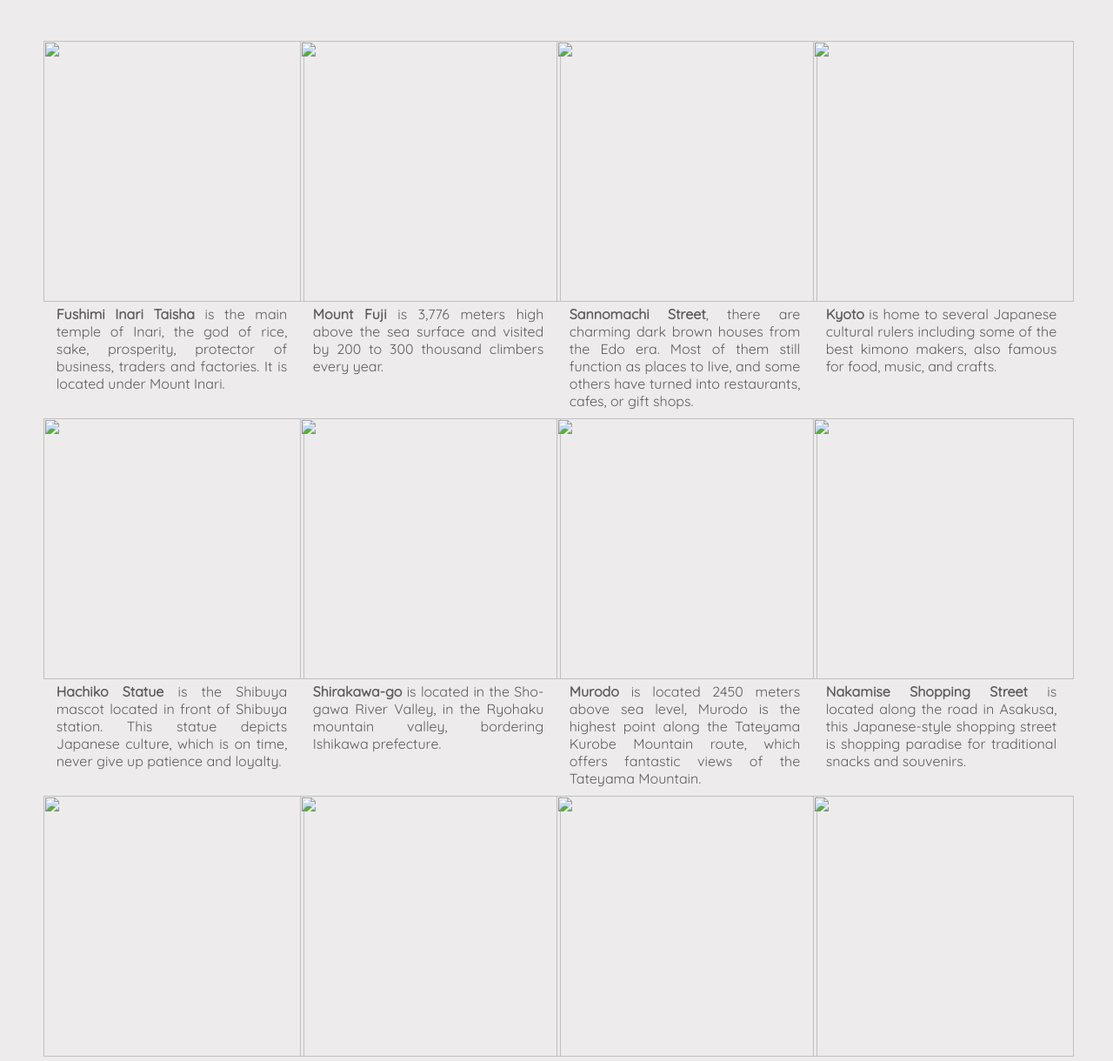
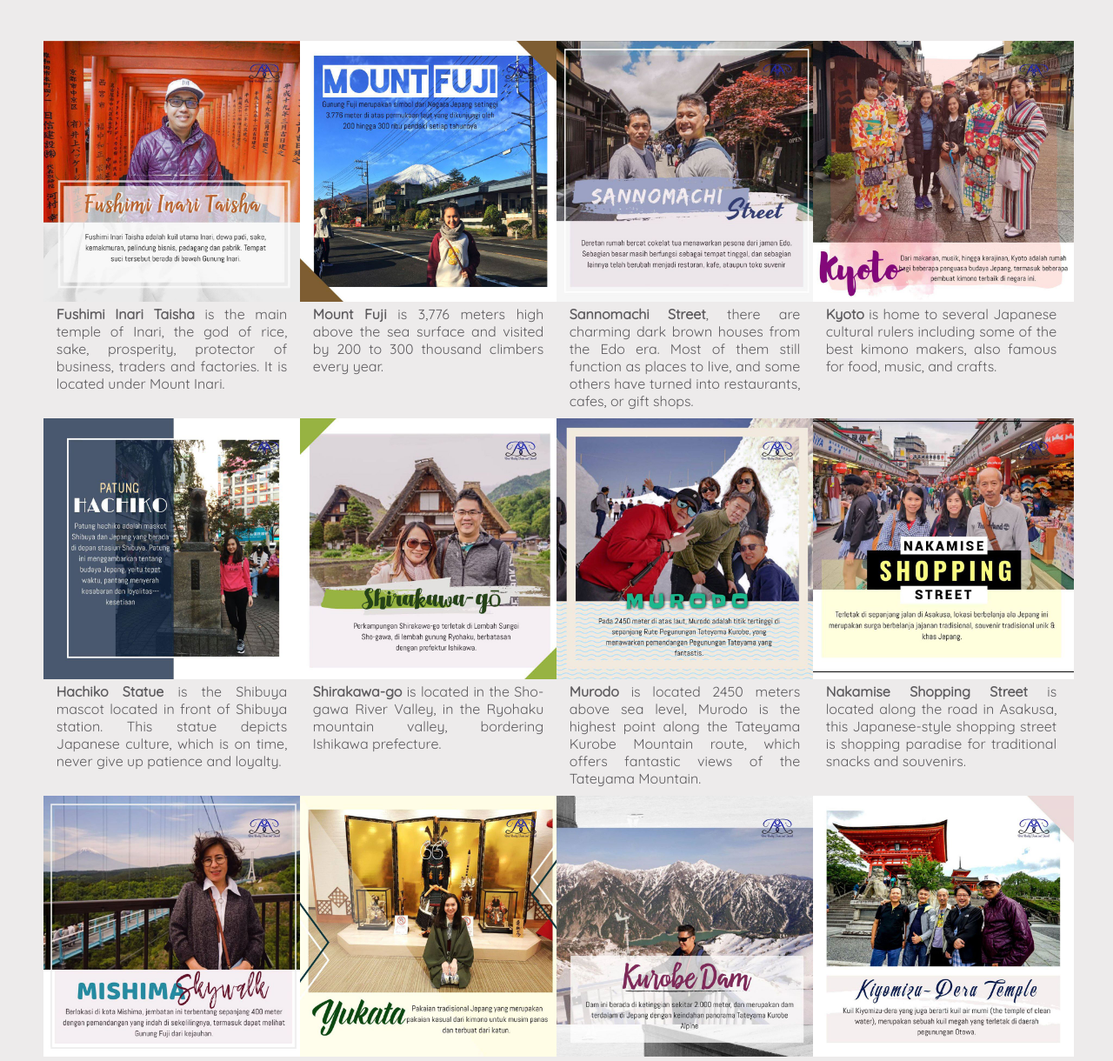
Before and after one commit to callistabuena/bestbuddytoursandtravel, a plain HTML site: page index.html in a window 1280 px wide. Shown: the part 837-2057 px from the top of the page at 87% size. Drawn offline with Linux system fonts and the light colour scheme; a web font is replaced by a local one.

Commit message:
Update index.html

```diff
--- a/index.html
+++ b/index.html
@@ -16,7 +16,7 @@
         <div class="container">
 
           <div class="header-left">
-            <img class="logo" src="assets/image/bb-white.png">
+            <img class="logo" src="bb-white.png">
             <p>Best Buddy Tours and Travel</p>
           </div>
 
@@ -56,84 +56,84 @@
 
           <div class="japan-list">
             <div class="japan-icon">
-              <img src="assets/image/japan-2.jpg">
+              <img src="japan-2.jpg">
               <p class="text-contents"><strong>Fushimi Inari Taisha</strong> is the main temple of Inari, the god of rice, sake, prosperity, protector of business, traders and factories. It is located under Mount Inari.</p>
             </div>
           </div>
 
           <div class="japan-list">
             <div class="japan-icon">
-              <img src="assets/image/japan-1.jpg">
+              <img src="japan-1.jpg">
               <p class="text-contents"><strong>Mount Fuji</strong> is 3,776 meters high above the sea surface and visited by 200 to 300 thousand climbers every year.</p>
             </div>
           </div>
 
           <div class="japan-list">
             <div class="japan-icon">
-              <img src="assets/image/japan-3.jpg">
+              <img src="japan-3.jpg">
               <p class="text-contents"><strong>Sannomachi Street</strong>, there are charming dark brown houses from the Edo era. Most of them still function as places to live, and some others have turned into restaurants, cafes, or gift shops.</p>
             </div>
           </div>
 
           <div class="japan-list">
             <div class="japan-icon">
-              <img src="assets/image/japan-4.jpg">
+              <img src="japan-4.jpg">
               <p class="text-contents"><strong>Kyoto</strong> is home to several Japanese cultural rulers including some of the best kimono makers, also famous for food, music, and crafts.</p>
             </div>
           </div>
 
           <div class="japan-list">
             <div class="japan-icon">
-              <img src="assets/image/japan-6.jpg">
+              <img src="japan-6.jpg">
               <p class="text-contents"><strong>Hachiko Statue</strong> is the Shibuya mascot located in front of Shibuya station. This statue depicts Japanese culture, which is on time, never give up patience and loyalty.</p>
             </div>
           </div>
 
           <div class="japan-list">
             <div class="japan-icon">
-              <img src="assets/image/japan-5.jpg">
+              <img src="japan-5.jpg">
               <p class="text-contents"><strong>Shirakawa-go</strong> is located in the Sho-gawa River Valley, in the Ryohaku mountain valley, bordering Ishikawa prefecture.</p>
             </div>
           </div>
 
           <div class="japan-list">
             <div class="japan-icon">
-              <img src="assets/image/japan-7.jpg">
+              <img src="japan-7.jpg">
               <p class="text-contents"><strong>Murodo</strong> is located 2450 meters above sea level, Murodo is the highest point along the Tateyama Kurobe Mountain route, which offers fantastic views of the Tateyama Mountain.</p>
             </div>
           </div>
 
           <div class="japan-list">
             <div class="japan-icon">
-              <img src="assets/image/japan-8.jpg">
+              <img src="japan-8.jpg">
               <p class="text-contents"><strong>Nakamise Shopping Street</strong> is located along the road in Asakusa, this Japanese-style shopping street is shopping paradise for traditional snacks and souvenirs.</p>
             </div>
           </div>
 
           <div class="japan-list">
             <div class="japan-icon">
-              <img src="assets/image/japan-9.jpg">
+              <img src="japan-9.jpg">
               <p class="text-contents"><strong>Mishima Skywalk</strong> is located in the city of mishima, lies along 400 meters with beautiful scenery around it including being able to see Mount Fuji from afar.</p>
             </div>
           </div>
 
           <div class="japan-list">
             <div class="japan-icon">
-              <img src="assets/image/japan-10.jpg">
+              <img src="japan-10.jpg">
               <p class="text-contents"><strong>Yukata</strong> is a traditional Japanese dress which is a casual outfit from Kimono for the summer and is made of cotton.</p>
             </div>
           </div>
 
           <div class="japan-list">
             <div class="japan-icon">
-              <img src="assets/image/japan-11.jpg">
+              <img src="japan-11.jpg">
               <p class="text-contents"><strong>Kurobe Dam</strong> is located at an altitude of about 2,000 meters, and the deepest dam in Japan, with the beauty of the Tateyama Kurobe Alpine</p>
             </div>
           </div>
 
           <div class="japan-list">
             <div class="japan-icon">
-              <img src="assets/image/japan-12.jpg">
+              <img src="japan-12.jpg">
               <p class="text-contents"><strong>Kiyomizu Dera Temple</strong>, which means the temple of clean water, is a magnificent temple located in the mountains of Ottawa</p>
             </div>
           </div>
@@ -188,7 +188,7 @@
     </div>
 
             <div>
-              <img src="assets/image/koper.png" class="featured-image">
+              <img src="koper.png" class="featured-image">
             </div>
 
   </div>
```
